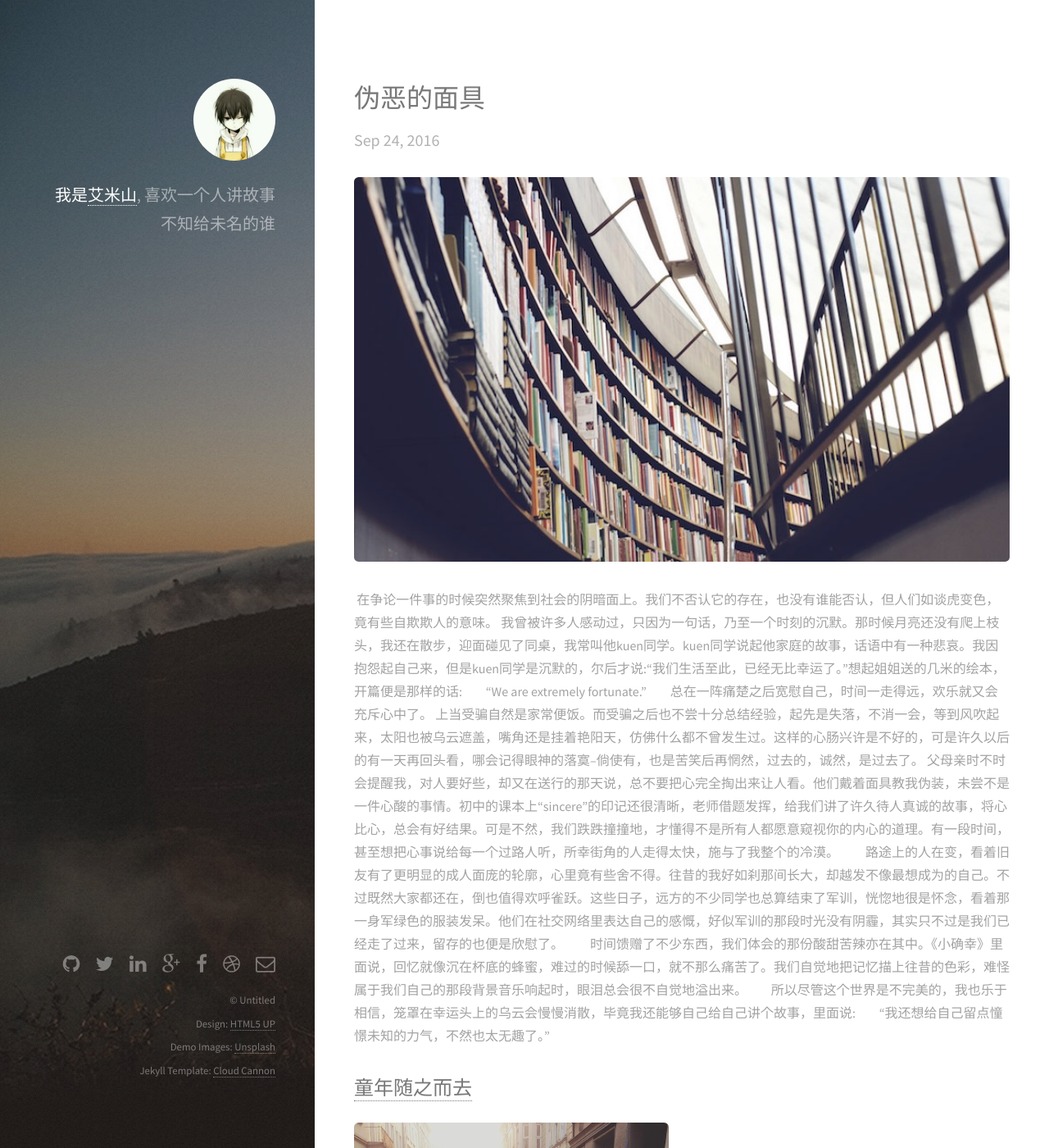
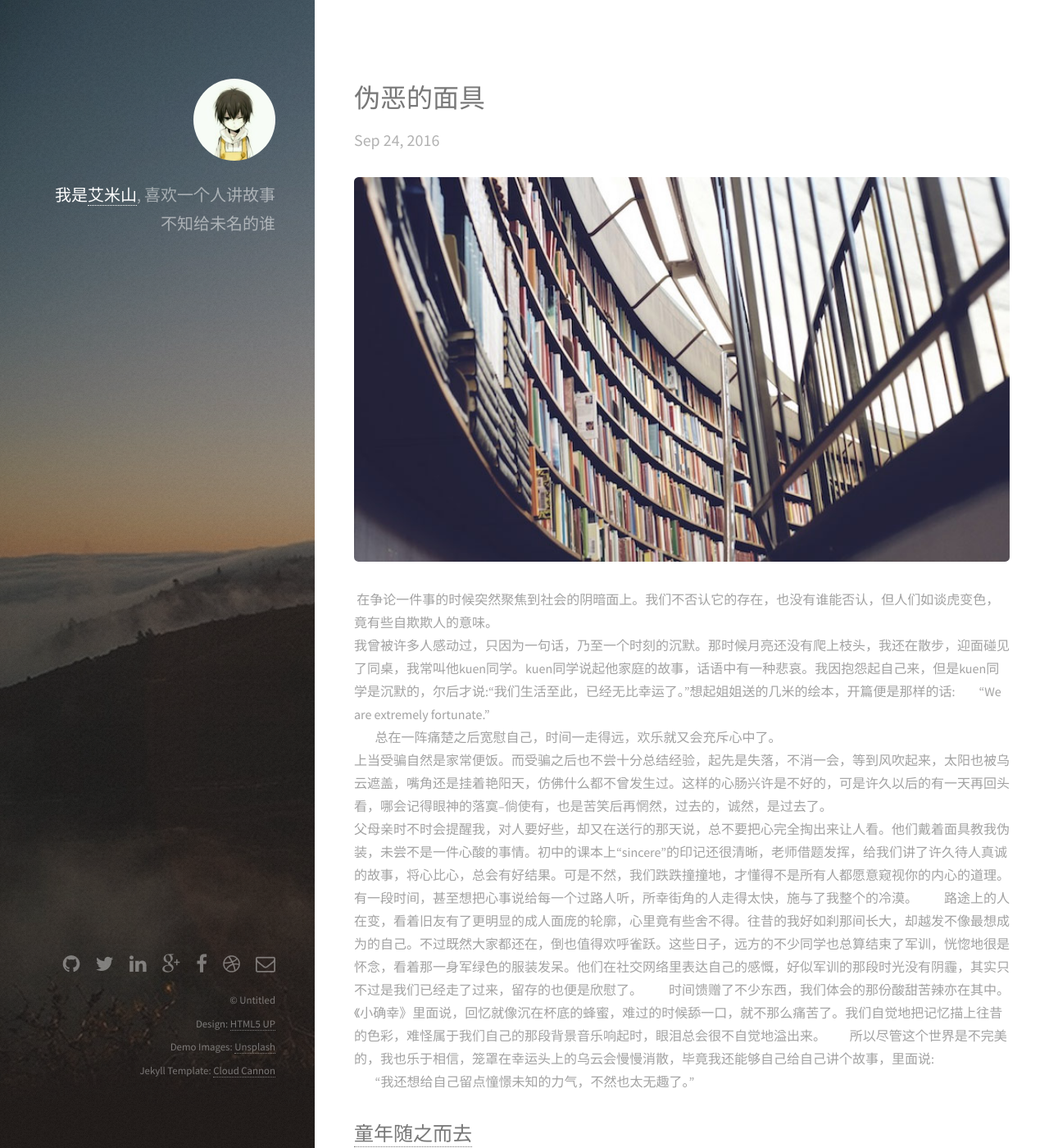
Before and after one commit to aimishan/aimishan.github.io, a Jekyll site: the page built from _posts/2016-09-24-伪恶的面具.markdown, in a window 1280 px wide and 1400 px high. Shown: the whole window at 82% size. Built offline with Jekyll 4.4.1, drawn with Linux system fonts in a browser that asks for light colours.

Commit message:
格式的改动

```diff
--- a/_posts/2016-09-24-伪恶的面具.markdown
+++ b/_posts/2016-09-24-伪恶的面具.markdown
@@ -1,13 +1,13 @@
 ---
 layout: post
 ---
-<img src="/images/fulls/03.jpg" class="fit image">  在争论一件事的时候突然聚焦到社会的阴暗面上。我们不否认它的存在，也没有谁能否认，但人们如谈虎变色，竟有些自欺欺人的意味。
+<img src="/images/fulls/03.jpg" class="fit image">  在争论一件事的时候突然聚焦到社会的阴暗面上。我们不否认它的存在，也没有谁能否认，但人们如谈虎变色，竟有些自欺欺人的意味。<br/>
  我曾被许多人感动过，只因为一句话，乃至一个时刻的沉默。那时候月亮还没有爬上枝头，我还在散步，迎面碰见了同桌，我常叫他kuen同学。kuen同学说起他家庭的故事，话语中有一种悲哀。我因抱怨起自己来，但是kuen同学是沉默的，尔后才说:“我们生活至此，已经无比幸运了。”想起姐姐送的几米的绘本，开篇便是那样的话:
-         “We are extremely fortunate.”
-         总在一阵痛楚之后宽慰自己，时间一走得远，欢乐就又会充斥心中了。
- 上当受骗自然是家常便饭。而受骗之后也不尝十分总结经验，起先是失落，不消一会，等到风吹起来，太阳也被乌云遮盖，嘴角还是挂着艳阳天，仿佛什么都不曾发生过。这样的心肠兴许是不好的，可是许久以后的有一天再回头看，哪会记得眼神的落寞--倘使有，也是苦笑后再惘然，过去的，诚然，是过去了。
+         “We are extremely fortunate.”<br/>
+         总在一阵痛楚之后宽慰自己，时间一走得远，欢乐就又会充斥心中了。<br/>
+ 上当受骗自然是家常便饭。而受骗之后也不尝十分总结经验，起先是失落，不消一会，等到风吹起来，太阳也被乌云遮盖，嘴角还是挂着艳阳天，仿佛什么都不曾发生过。这样的心肠兴许是不好的，可是许久以后的有一天再回头看，哪会记得眼神的落寞--倘使有，也是苦笑后再惘然，过去的，诚然，是过去了。<br/>
  父母亲时不时会提醒我，对人要好些，却又在送行的那天说，总不要把心完全掏出来让人看。他们戴着面具教我伪装，未尝不是一件心酸的事情。初中的课本上“sincere”的印记还很清晰，老师借题发挥，给我们讲了许久待人真诚的故事，将心比心，总会有好结果。可是不然，我们跌跌撞撞地，才懂得不是所有人都愿意窥视你的内心的道理。有一段时间，甚至想把心事说给每一个过路人听，所幸街角的人走得太快，施与了我整个的冷漠。
          路途上的人在变，看着旧友有了更明显的成人面庞的轮廓，心里竟有些舍不得。往昔的我好如刹那间长大，却越发不像最想成为的自己。不过既然大家都还在，倒也值得欢呼雀跃。这些日子，远方的不少同学也总算结束了军训，恍惚地很是怀念，看着那一身军绿色的服装发呆。他们在社交网络里表达自己的感慨，好似军训的那段时光没有阴霾，其实只不过是我们已经走了过来，留存的也便是欣慰了。
          时间馈赠了不少东西，我们体会的那份酸甜苦辣亦在其中。《小确幸》里面说，回忆就像沉在杯底的蜂蜜，难过的时候舔一口，就不那么痛苦了。我们自觉地把记忆描上往昔的色彩，难怪属于我们自己的那段背景音乐响起时，眼泪总会很不自觉地溢出来。
-         所以尽管这个世界是不完美的，我也乐于相信，笼罩在幸运头上的乌云会慢慢消散，毕竟我还能够自己给自己讲个故事，里面说:
+         所以尽管这个世界是不完美的，我也乐于相信，笼罩在幸运头上的乌云会慢慢消散，毕竟我还能够自己给自己讲个故事，里面说:<br/>
          “我还想给自己留点憧憬未知的力气，不然也太无趣了。”
```
Also changed, not shown: 1 other file.
